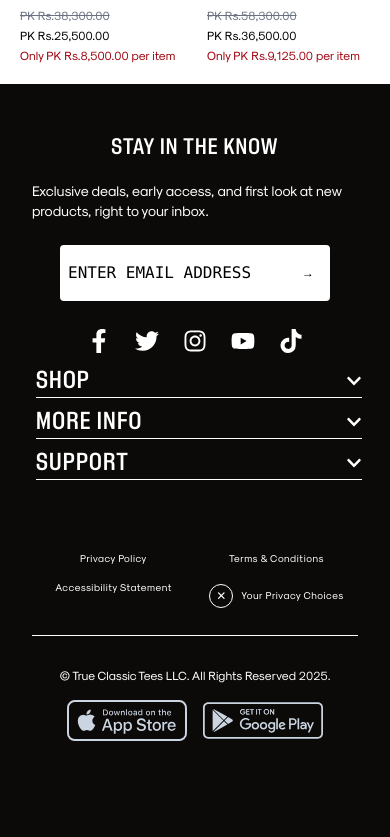
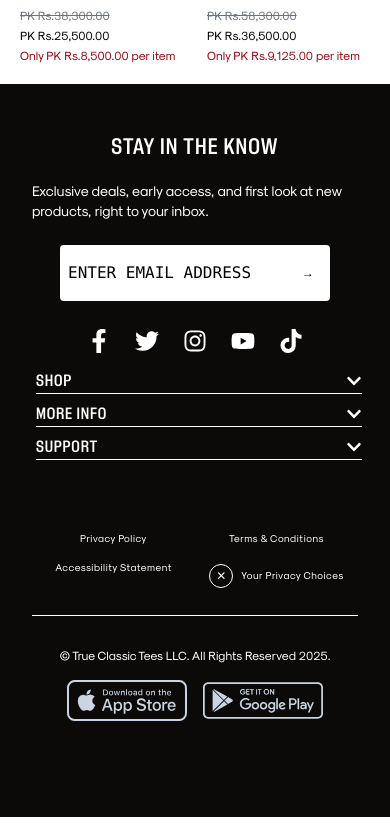
Before and after one commit to fadi-khan/store-frontend, a React (Vite) app: page / in a window 390 px wide. Shown: the part 3153-3990 px from the top of the page. Built offline with nearby package versions, Linux system fonts and the light colour scheme; a web font is replaced by a local one.

Commit message:
making cards adjust size

```diff
--- a/src/common/FooterList.jsx
+++ b/src/common/FooterList.jsx
@@ -5,11 +5,11 @@ export  const FooterList = ({tagList=[], headline}) => {
 
     const [downClick, setDownClick] = useState(false);
     return (
-        <div className={'w-full'}>
+        <div className={'w-full '}>
 
             {/*for mobile*/}
-            <div className={"relative md:hidden justify-between items-center flex w-full mx-1 border-b "}>
-                <h3 className={"tracking-wider text-2xl  staff-condensed text-white   "}>{headline}</h3>
+            <div className={"relative md:hidden justify-between items-center flex w-full mx-1  border-b "}>
+                <h3 className={"tracking-wider text-[16px]    staff-condensed text-white   "}>{headline}</h3>
                 <FaChevronDown onClick={() => setDownClick(!downClick)}/>
             </div>
 
--- a/src/components/Footer.jsx
+++ b/src/components/Footer.jsx
@@ -46,7 +46,7 @@ export const Footer = () => {
                     </form>
 
                     {/*<FooterList/>*/}
-                    <div className="flex space-x-4 text-white text-xl">
+                    <div className="flex space-x-4 text-white text-xl mb-1 md:mb-0">
                         <a href="#" aria-label="Facebook">
                             <FaFacebookF className={'fIcons'} /></a>
                         <a href="#" aria-label="Twitter">
```
